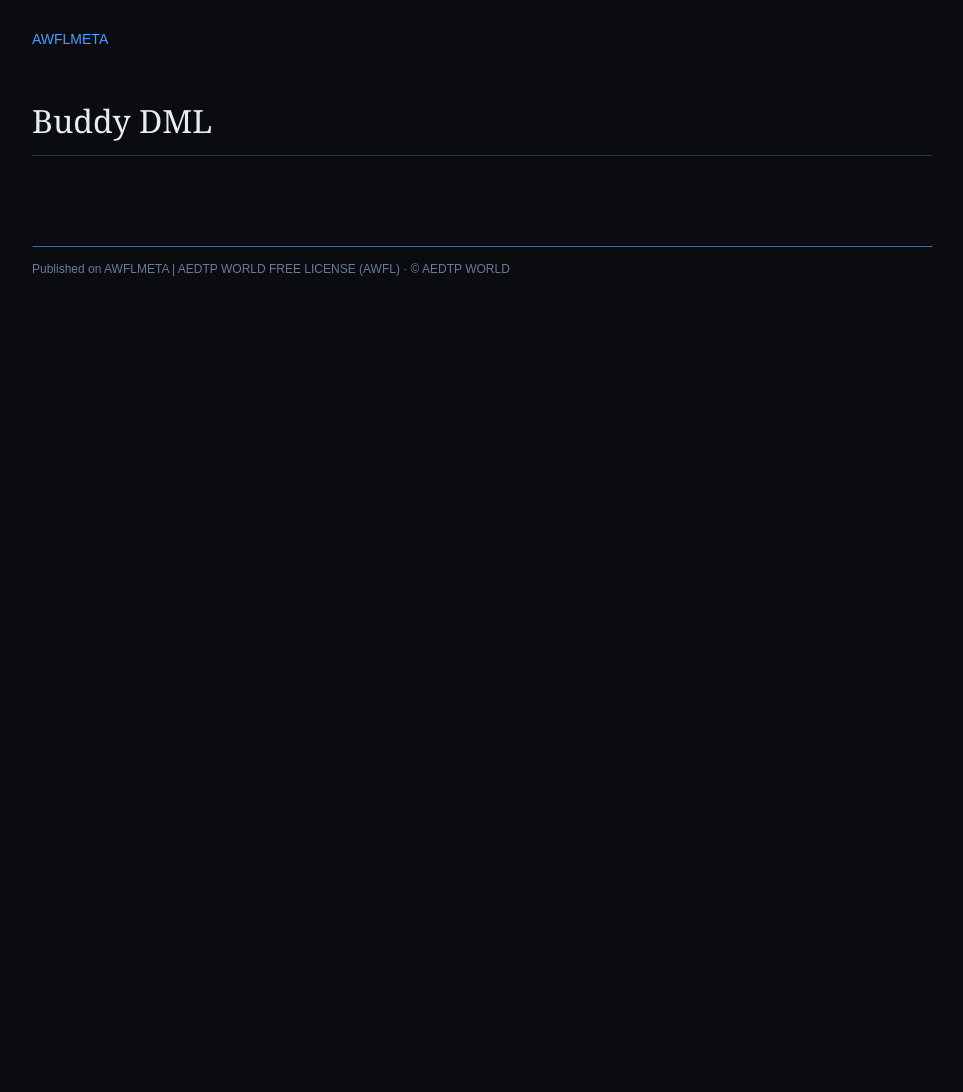
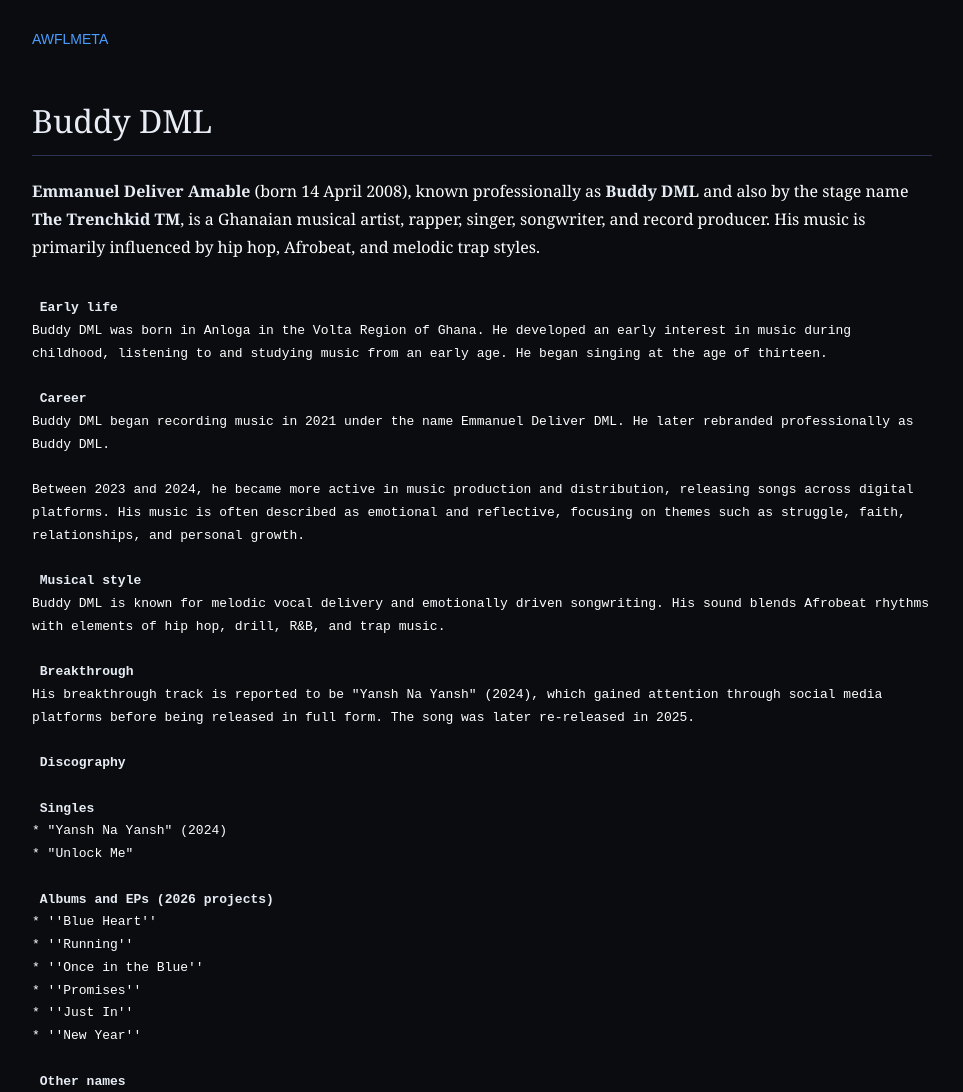
Before and after one commit to aedtpworldawfl/wiki, a plain HTML site: page awfl/wiki/Buddy_DML.html in a window 1280 px wide. Shown: the top 1092 px of the page, without its empty margins (158-1121 px from the left). Before the commit the page ends 800 px from the top, so only its background shows below. Drawn offline with Linux system fonts and the light colour scheme.

Commit message:
Publish wiki: Buddy_DML

```diff
--- a/awfl/wiki/Buddy_DML.html
+++ b/awfl/wiki/Buddy_DML.html
@@ -42,7 +42,40 @@
 <body>
 <a class="back" href="https://aedtpworldawfl.github.io/wiki/#Buddy_DML">AWFLMETA</a>
 <h1>Buddy DML</h1>
-<div style="font-family: Georgia, serif; font-size: medium;"><br></div>
+<div style="font-family: Georgia, serif; font-size: medium;"><div><div><span style="white-space: pre-wrap; font-weight: 600;">Emmanuel Deliver Amable</span><span style="color: rgb(255, 255, 255); white-space: pre-wrap;"> (born 14 April 2008), known professionally as </span><span style="white-space: pre-wrap; font-weight: 600;">Buddy DML</span><span style="color: rgb(255, 255, 255); white-space: pre-wrap;"> and also by the stage name </span><span style="white-space: pre-wrap; font-weight: 600;">The Trenchkid TM</span><span style="color: rgb(255, 255, 255); white-space: pre-wrap;">, is a Ghanaian musical artist, rapper, singer, songwriter, and record producer. His music is primarily influenced by hip hop, Afrobeat, and melodic trap styles.</span></div><div><pre style="overflow-wrap: break-word; white-space: pre-wrap;"><font color="#ffffff">
+ <span style="font-weight: 600; color: rgb(232, 237, 245);">Early life</span>
+Buddy DML was born in Anloga in the Volta Region of Ghana. He developed an early interest in music during childhood, listening to and studying music from an early age. He began singing at the age of thirteen.
+
+ <span style="font-weight: 600; color: rgb(232, 237, 245);">Career</span>
+Buddy DML began recording music in 2021 under the name Emmanuel Deliver DML. He later rebranded professionally as Buddy DML.
+
+Between 2023 and 2024, he became more active in music production and distribution, releasing songs across digital platforms. His music is often described as emotional and reflective, focusing on themes such as struggle, faith, relationships, and personal growth.
+
+ <span style="font-weight: 600; color: rgb(232, 237, 245);">Musical style</span>
+Buddy DML is known for melodic vocal delivery and emotionally driven songwriting. His sound blends Afrobeat rhythms with elements of hip hop, drill, R&amp;B, and trap music.
+
+ <span style="font-weight: 600; color: rgb(232, 237, 245);">Breakthrough</span>
+His breakthrough track is reported to be "Yansh Na Yansh" (2024), which gained attention through social media platforms before being released in full form. The song was later re-released in 2025.
+
+ <span style="font-weight: 600; color: rgb(232, 237, 245);">Discography</span>
+
+ <span style="font-weight: 600; color: rgb(232, 237, 245);">Singles</span>
+* "Yansh Na Yansh" (2024)
+* "Unlock Me"
+
+ <span style="font-weight: 600; color: rgb(232, 237, 245);">Albums and EPs (2026 projects)</span>
+* ''Blue Heart''
+* ''Running''
+* ''Once in the Blue''
+* ''Promises''
+* ''Just In''
+* ''New Year''
+
+ <span style="font-weight: 600; color: rgb(232, 237, 245);">Other names</span>
+* The Trenchkid TM
+* The Trenchkid
+* Young Buddy
+* Trenchkid Buddy DML<br></font></pre></div></div></div>
 <hr style="margin-top:40px;border-color:#2a3450">
 <p style="font-size:12px;color:#6b7a95;font-family:sans-serif">Published on AWFLMETA | AEDTP WORLD FREE LICENSE (AWFL) · © AEDTP WORLD</p>
 </body>
```
